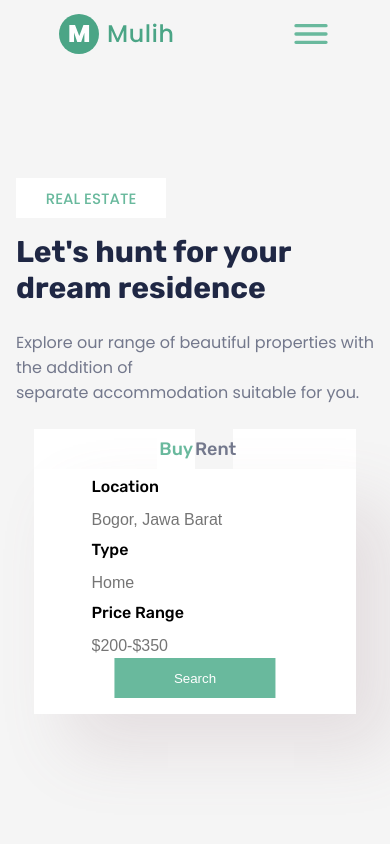
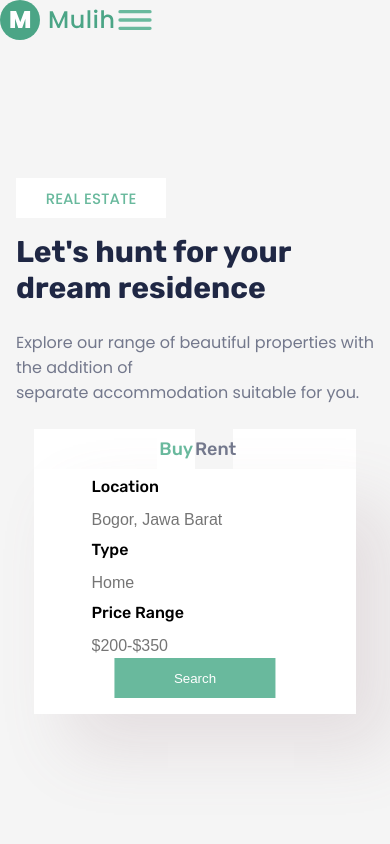
Before and after one commit to agu-am/mulih, a plain HTML site: page index.html in a window 390 px wide. Shown: the top 844 px of the page. Drawn offline with Linux system fonts and the light colour scheme.

Commit message:
[fix] responsive

```diff
--- a/assets/css/main.css
+++ b/assets/css/main.css
@@ -51,8 +51,8 @@ header {
 nav {
   display: flex;
   justify-content: space-around;
-  height: 100%;
   align-items: center;
+  position: fixed;
 }
 
 .icon-bars {
```
